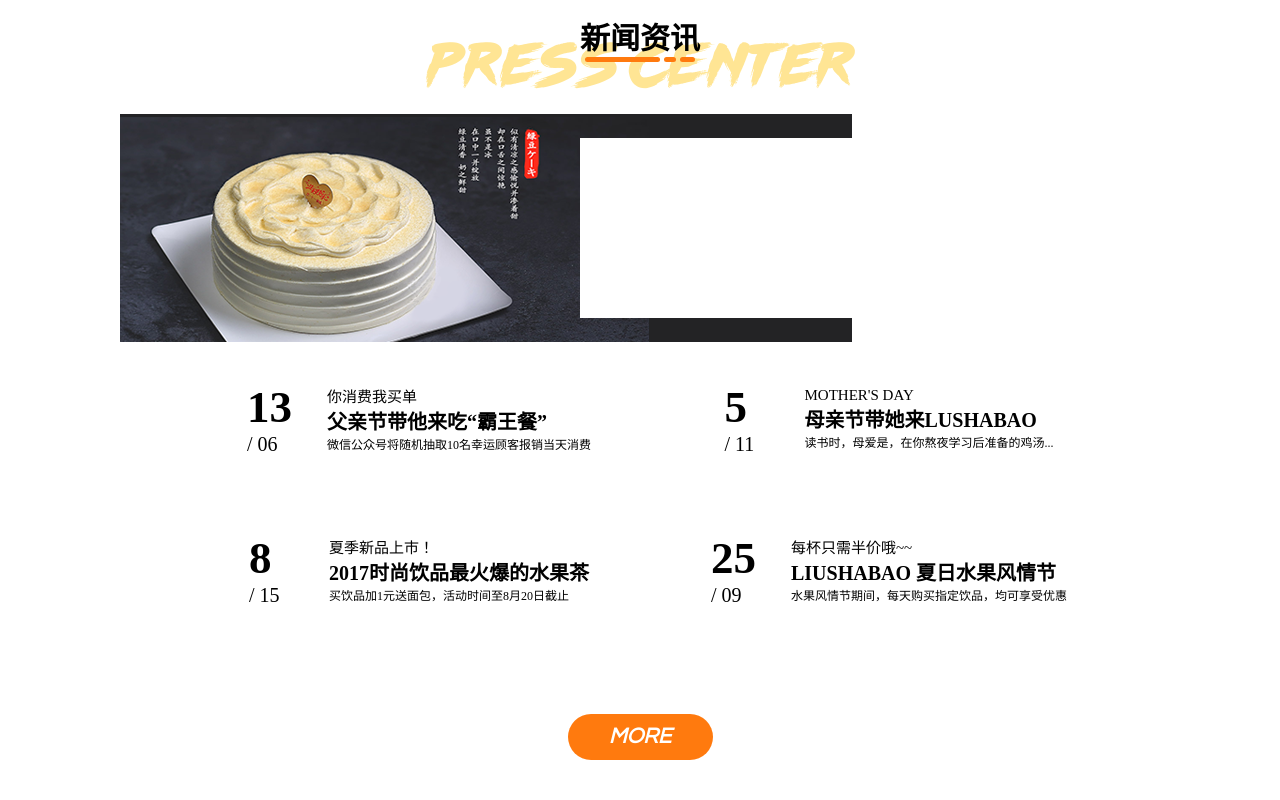
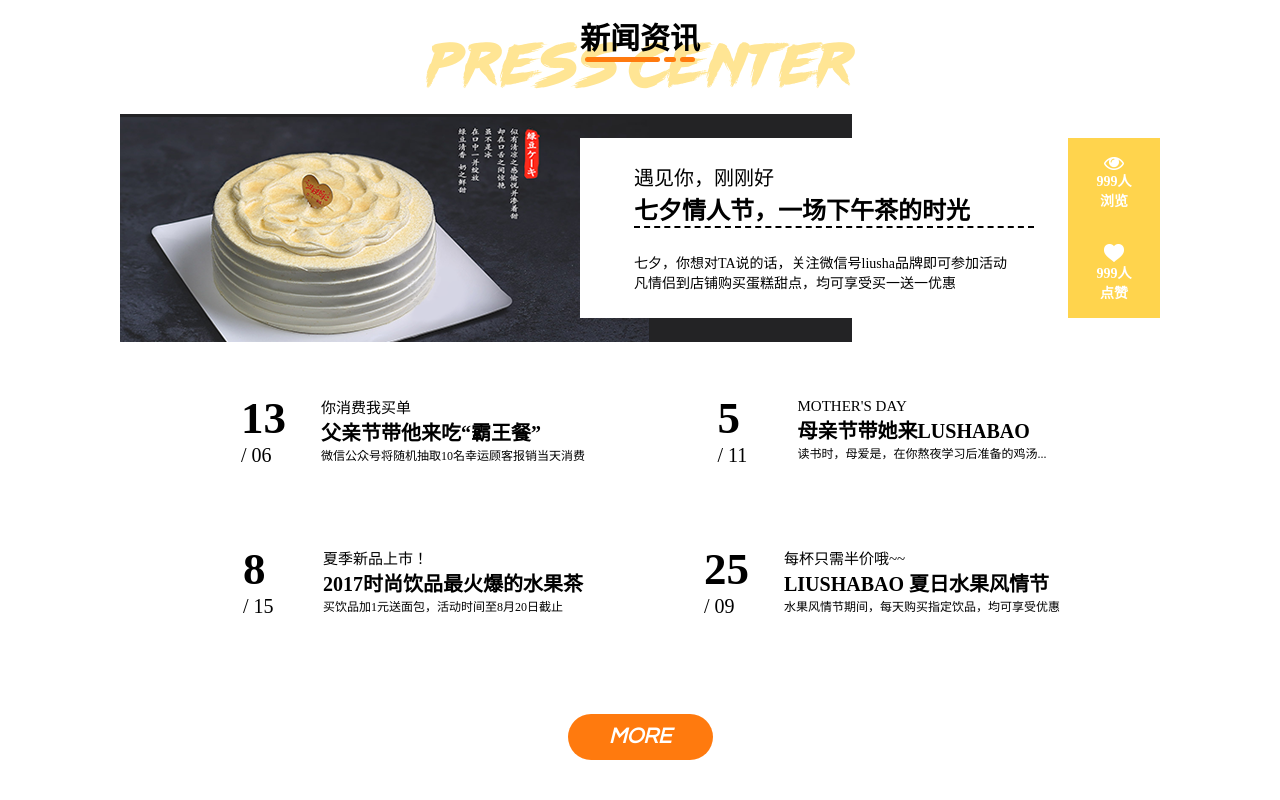
Before and after one commit to kumlowhup/TeamEntranceExam, a plain HTML site: page 维生数一轮考核设计稿.html in a window 1280 px wide. Shown: the part 1760-2560 px from the top of the page. Drawn offline with Linux system fonts and the light colour scheme; a web font is replaced by a local one.

Commit message:
first commit of finished Product

```diff
--- a/style.css
+++ b/style.css
@@ -8,14 +8,23 @@
   src: url("fonts/SNNeoNoire-Regular.ttf");
 }
 
+@font-face {
+  font-family: "MFLiHei_Noncommercial";
+  src: url("fonts/MFLiHei_Noncommercial.otf");
+}
+
 * {
   margin: 0;
   padding: 0;
   list-style: none;
   text-decoration: none;
-  color: #000;
+  /* color: #000; */
   box-sizing: border-box;
   font-family: "SourceHanSans Regular","Microsoft Yahei";
+}
+
+a {
+  color :#000;
 }
 
 .header {
@@ -255,6 +264,51 @@ img[src="img/mungCake.png"] {
   background-color: #fff;
   z-index: 1;
 }
+
+.newsInfo div:nth-child(1){
+  width: 400px;
+  margin: 24px 54px 0;
+  border-bottom: #000 dashed 2px;
+}
+
+.newsInfo div:nth-child(2){
+  font: 14px "Microsoft Yahei";
+  width: 400px;
+  margin: 24px 54px;
+}
+.newsInfo p:nth-child(1){
+  font-size: 20px;
+}
+
+.newsInfo p:nth-child(2){
+  font-size: 24px;
+  font-weight: 600;
+}
+
+.newsInfo div:nth-child(3),
+.newsInfo div:nth-child(4) {
+  position: absolute;
+  right: 0;
+  color: #fff;
+  background-color: #ffd44d;
+  font: 600 14px "Microsoft Yahei";
+  width: 92px;
+  height: 90px;
+  display: flex;
+  display: -webkit-flex;
+  display: -moz-flex;
+  flex-direction: column;
+  justify-content: center;
+  align-items: center;
+}
+
+.newsInfo div:nth-child(3){
+  top: 0;
+}
+.newsInfo div:nth-child(4){
+  bottom: 0;
+}
+
 .newsDate {
   display: inline-block;
   width: 50px;
@@ -270,7 +324,7 @@ img[src="img/mungCake.png"] {
 
 .newsPress {
   position: relative;
-  top: 229px;
+  top: 240px;
   display: flex;
   display: -webkit-flex;
   display: -moz-flex;
@@ -296,16 +350,17 @@ img[src="img/mungCake.png"] {
   justify-content: center;
   align-items: center;
 }
+
 .pressBox:nth-child(n) {
-  border: 2px transparent solid;
-  border-width: 0 2px 0 0;
-  border-right-width: 2px;
+  border: 0 transparent solid;
+  border-right-width: 15px;
   height: 151px;
-  width: 470px;
+  width: 469px;
 }
 
 .pressBox:nth-child(n):hover {
   border-right-color: #ffd44d;
+  box-shadow: 0 0 7px 4px #bbb;
 }
 
 #pgBox4 {
@@ -326,7 +381,6 @@ img[src="img/mungCake.png"] {
   display: -moz-flex;
   background-color: rgb(40, 40, 40);
   flex-wrap: wrap;
-
   color: #fff;
   width: 1040px;
   height: 520px;
--- a/维生数一轮考核设计稿.html
+++ b/维生数一轮考核设计稿.html
@@ -63,29 +63,32 @@
             <div>
                 <div class="imgBox">
                     <img src="img/gy3.png" alt="关于我们">
-                    <div class="btnLeft">
+                    <a href="javascript:;" class="btnLeft">
                         <div class="left"></div>
-                    </div>
-                    <div class="btnRight">
+                    </a>
+                    <a href="javascript:;" class="btnRight">
                         <div class="right"></div>
-                    </div>
+                    </a>
 
 
 
                 </div>
                 <div class="introInfo">
                     <div style="font-size: 36px;">
-                        <span>精选世界好材料</span>
+                        <span>精选世界好材料 </span>
                         <span style="font-weight: 600;">100%无添加</span>
                     </div>
+                    <br>
 
                     <div style="font-size: 18px;">专注于欧式、法式甜点、配方蛋糕的传承与创新;
                         拥有资深法厨团队、国际航空配餐业(IFCA) 食品生产管理团队;
                     </div>
+                    <br>
                     <div style="font-size: 14px; ">
                         liushabao采用近100%进口原料、甄选世界同类顶级食材;
                         努力为客户创造、提供高品质、绿色、健康、安全的美味配方食品。
                     </div>
+                    <br>
                     <div style="font-size:23px;">
                         <span>Age of</span>
                         <span style="font-weight: 600;">2005</span>
@@ -117,7 +120,29 @@
             <div class="presscenter">
                 <div>
                     <img src="img/mungCake.png" alt="绿豆蛋糕">
-                    <div class="newsInfo"></div>
+                    <div class="newsInfo">
+
+                        <div>
+                            <p>遇见你，刚刚好</p>
+                            <p>七夕情人节，一场下午茶的时光</p>
+                        </div>
+                        <div>
+                            七夕，你想对TA说的话，关注微信号liusha品牌即可参加活动<br>
+
+                            凡情侣到店铺购买蛋糕甜点，均可享受买一送一优惠
+                        </div>
+                        <div>
+                            <img src="img/views.png" alt="浏览">
+                            <span>999人</span>
+                            <span>浏览</span>
+                        </div>
+                        <div>
+                            <img src="img/heart.png" alt="爱心">
+                            <span>999人</span>
+                            <span>点赞</span>
+                        </div>
+
+                    </div>
                 </div>
                 <div class="newsPress">
 
@@ -223,7 +248,7 @@
                 <div class="newArra"><img src="img/classicCream.png" alt="经典奶香"></div>
                 <div class="newArra">
                     <div style="top:41px;">
-                        <div style="color: #ff7a0e; font-size: 30px;">
+                        <div style="color: #ff7a0e; font: 30px 'MFLiHei_Noncommercial';" >
                             80%
                         </div>
                         <img src="img/arrow.png" alt="箭头">
```
Also changed, not shown: img/views.png (added), 1 other file.
